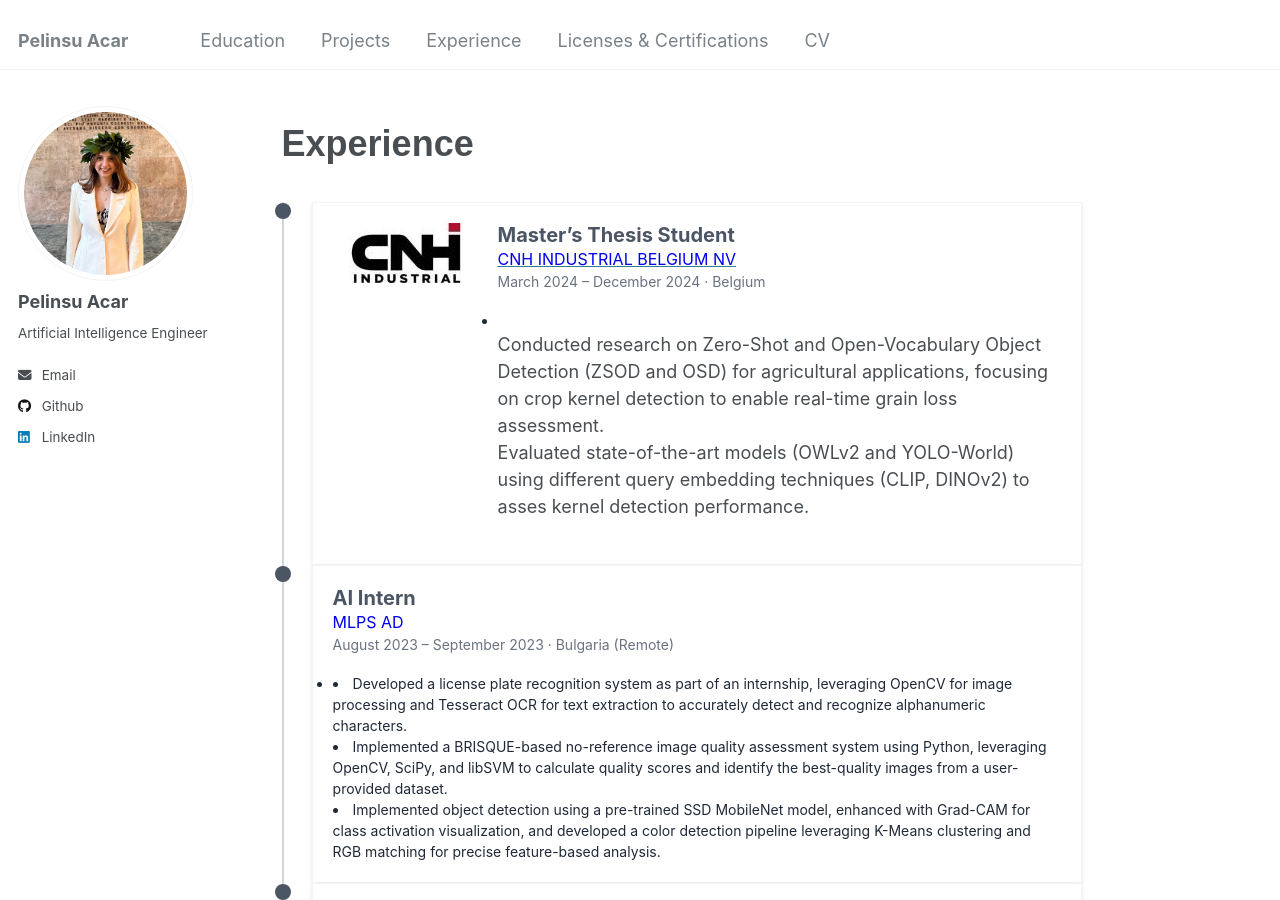
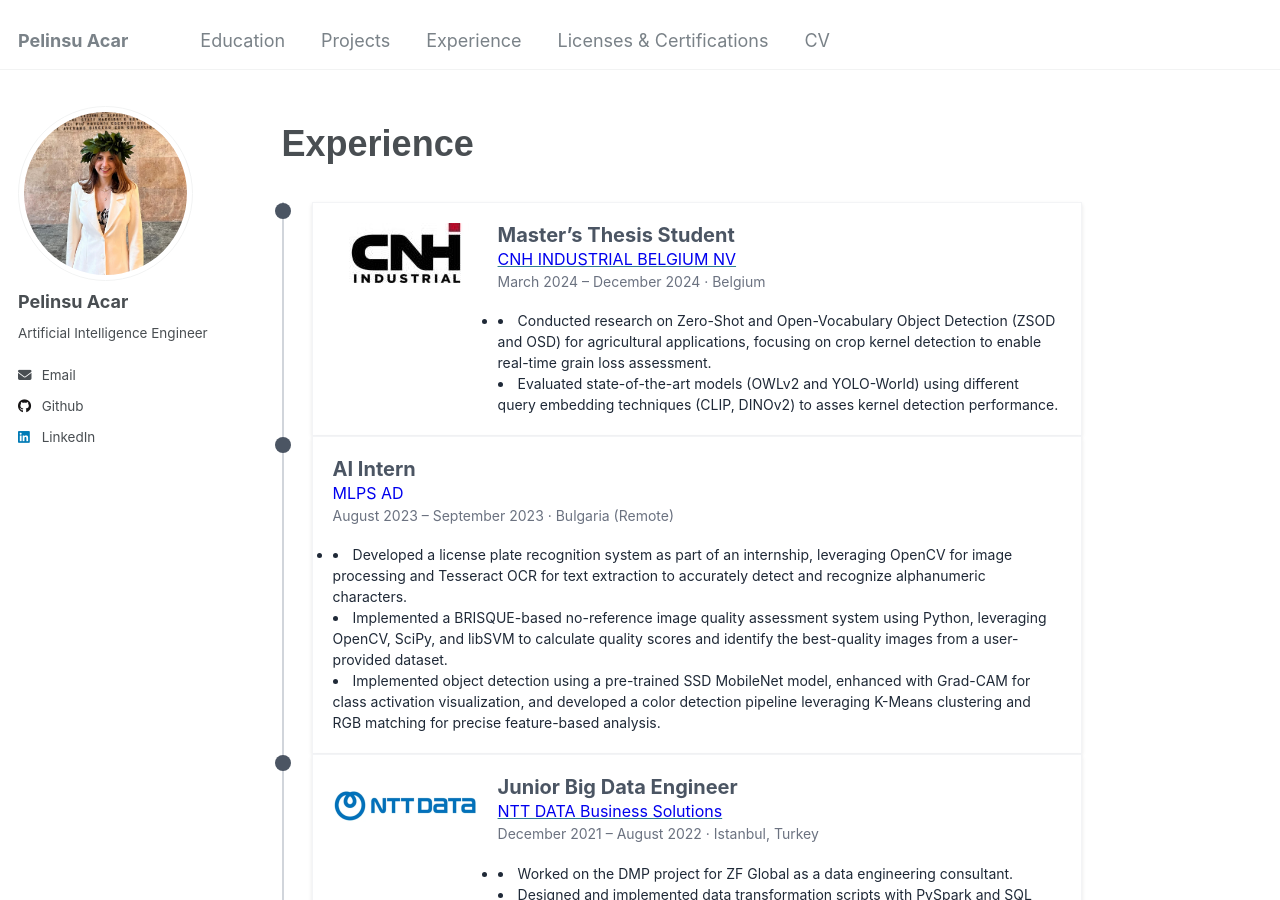
Before and after one commit to pelinsuacar/pelinsuacar.github.io, a Jekyll site: the page built from _pages/experience.md, in a window 1280 px wide and 900 px high. Built offline with Jekyll 4.4.1, drawn with Linux system fonts in a browser that asks for light colours.

Commit message:
Update experience.md

```diff
--- a/_pages/experience.md
+++ b/_pages/experience.md
@@ -14,12 +14,10 @@ author_profile: true
       <a href="https://www.cnh.com" target="_blank"><span style="color: #0000EE;">CNH INDUSTRIAL BELGIUM NV</span></a>
     </p>
     <p class="dates-location">March 2024 – December 2024 · Belgium</p>
-    <p class="explanation">
-      <u1>
+    <u1 class="explanation">
         <li>Conducted research on Zero-Shot and Open-Vocabulary Object Detection (ZSOD and OSD) for agricultural applications, focusing on crop kernel detection to enable real-time grain loss assessment.</li>
         <li>Evaluated state-of-the-art models (OWLv2 and YOLO-World) using different query embedding techniques (CLIP, DINOv2) to asses kernel detection performance.</li>
       </u1>
-    </p>
   </div>
 </div>
 
```
